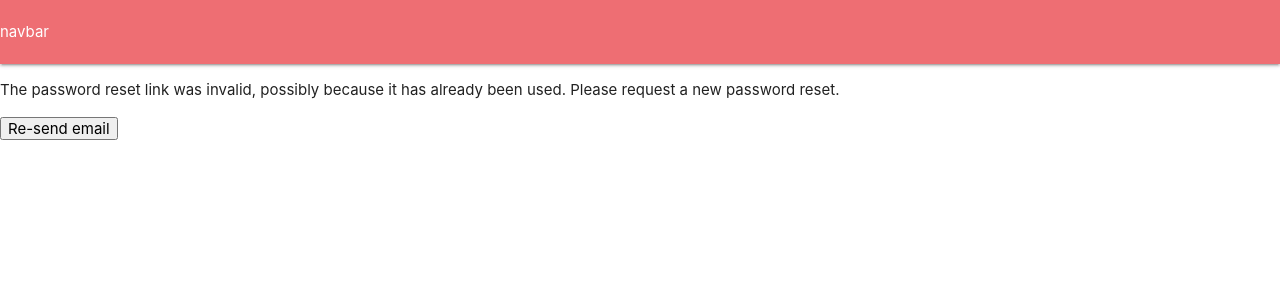
After one commit to Elcaveman/Universias, a Django app: page /reset/1/1/ in a window 1280 px wide. The commit adds this page. Shown: the top 300 px of the page. Run offline with Django 3.2, Linux system fonts and the light colour scheme.

Commit message:
reset password mechanism set

```diff
--- a/register/templates/register/base.html
+++ b/register/templates/register/base.html
@@ -3,13 +3,32 @@
 <head>
     <meta charset="UTF-8">
     <meta name="viewport" content="width=device-width, initial-scale=1.0">
-    <title>Document</title>
+    <title>Universias</title>
+      <!--Import Google Icon Font-->
+      <link href="https://fonts.googleapis.com/icon?family=Material+Icons" rel="stylesheet">
+      <!--Import materialize.css-->
+      <link rel="stylesheet" href="https://cdnjs.cloudflare.com/ajax/libs/materialize/1.0.0/css/materialize.min.css">
+
 </head>
 <body>
     {% include 'register/includes/navbar.html' %}
 
+    <!--? for signup/login/profile_update -->
     {% block form %}
     {% endblock form %}
 
+    <!--? for password recuperation steps -->
+    {% block content %}
+    {% endblock content %}
+
+    <!--? for profile display -->
+    {% block diplay %}
+    {% endblock diplay %}
+
+
+
+
+    <!-- Compiled and minified JavaScript -->
+    <script src="https://cdnjs.cloudflare.com/ajax/libs/materialize/1.0.0/js/materialize.min.js"></script>
 </body>
 </html>
--- /dev/null
+++ b/register/templates/register/profile_display.html
@@ -0,0 +1,6 @@
+{% extends 'register/base.html' %}
+
+{% block display %}
+  <!--? displaying user profile -->
+  <p>profile display</p>
+{% endblock display %}
--- /dev/null
+++ b/register/templates/register/recup/password_reset_confirm.html
@@ -0,0 +1,32 @@
+{% extends 'register/base.html' %}
+{% block content %}
+{% if validlink %}
+
+<p>Please enter your new password twice so we can verify you typed it in correctly.</p>
+
+<form method="post">
+    {% csrf_token %}
+    <fieldset class="module aligned">
+        <div class="form-row field-password1">
+            {{ form.new_password1.errors }}
+            <label for="id_new_password1">'New password:</label>
+            {{ form.new_password1 }}
+        </div>
+        <div class="form-row field-password2">
+            {{ form.new_password2.errors }}
+            <label for="id_new_password2">Confirm password:</label>
+            {{ form.new_password2 }}
+        </div>
+        <input type="submit" value='Change my password'">
+</fieldset>
+</form>
+
+{% else %}
+
+<p>The password reset link was invalid, possibly because it has already been used.  Please request a new password reset.</p>
+<a href="/reset_password/"><button >Re-send email</button></a>
+
+
+{% endif %}
+
+{% endblock %}
--- a/register/urls.py
+++ b/register/urls.py
@@ -1,7 +1,8 @@
 from django.urls import path
+from django.contrib.auth import views as auth_views
+
 from . import views as v
-app_name = 'register'
-
+#beware not to add an app_name ! else you need to modify every {%url %} in the templates
 urlpatterns = [
     path('login/',v.login_view, name='login'),
     path('signup/',v.signup, name='signup'),
@@ -10,4 +11,14 @@ urlpatterns = [
     path('profile/<int:user_id>/',v.display_profile, name='display_profile'),
     path('profile/update/',v.update_profile , name='update_profile'),
 
+    path('reset_password/' , auth_views.PasswordResetView.as_view(
+        template_name='register/recup/reset_password.html'),
+    name = "reset_password"),
+    path('reset_password_sent/' , auth_views.PasswordResetDoneView.as_view(template_name='register/recup/password_reset_done.html')
+    ,name='password_reset_done'),
+    path('reset/<uidb64>/<token>/' , auth_views.PasswordResetConfirmView.as_view(template_name='register/recup/password_reset_confirm.html') ,
+    name='password_reset_confirm'),
+    path('reset_password_complete/' , auth_views.PasswordResetCompleteView.as_view(template_name='register/recup/password_reset_complete.html'),
+    name='password_reset_complete'),
+
 ]
```
Also changed, not shown: register/templates/register/recup/password_reset_complete.html (added, +8 -0 lines), register/templates/register/recup/password_reset_done.html (added, +8 -0 lines), register/templates/register/recup/password_reset_email.html (added, +14 -0 lines), register/templates/register/recup/reset_password.html (added, +16 -0 lines), register/views.py (+7 -0 lines), universias/settings.py (+11 -0 lines), db.sqlite3 (deleted).
